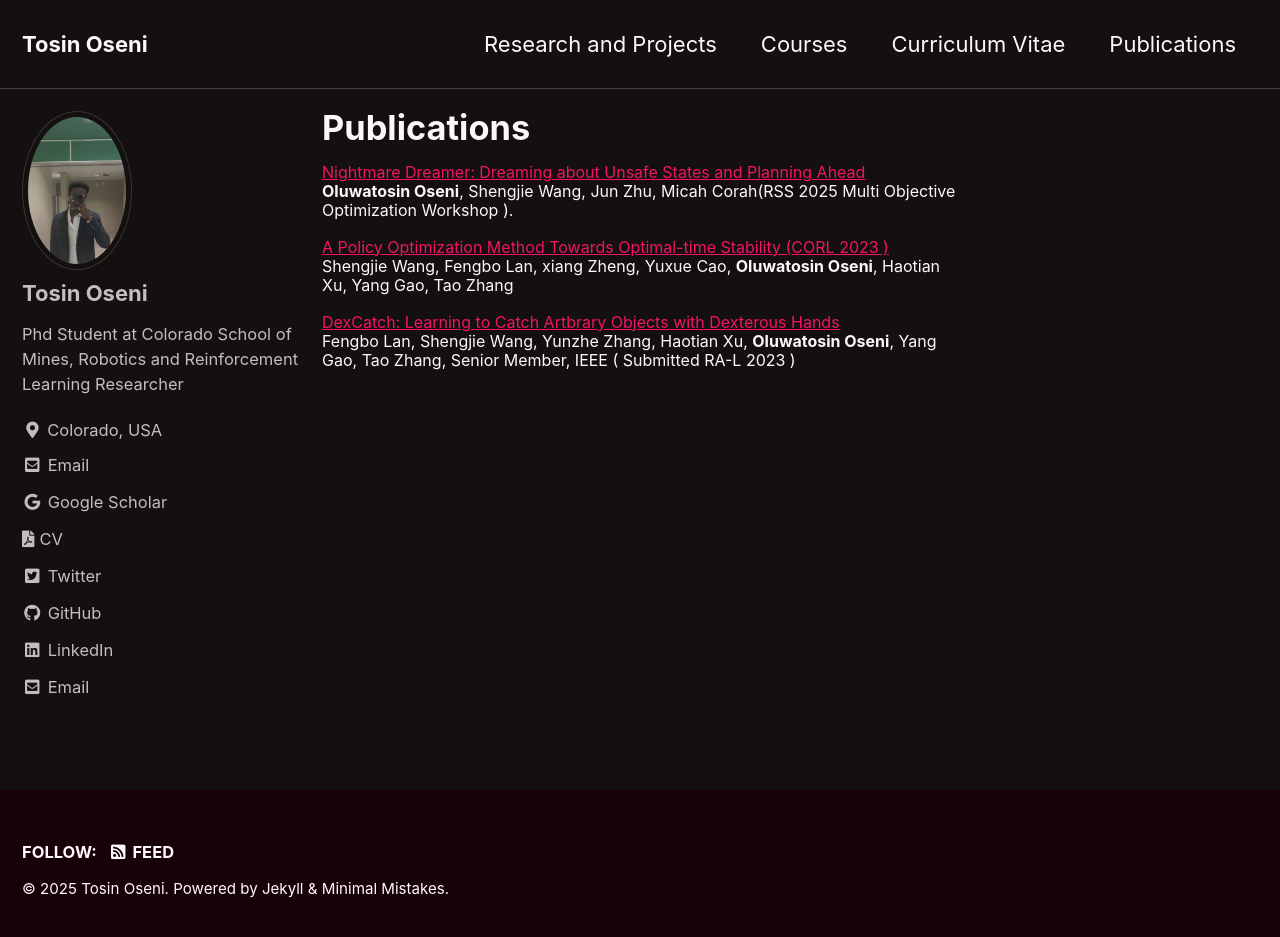
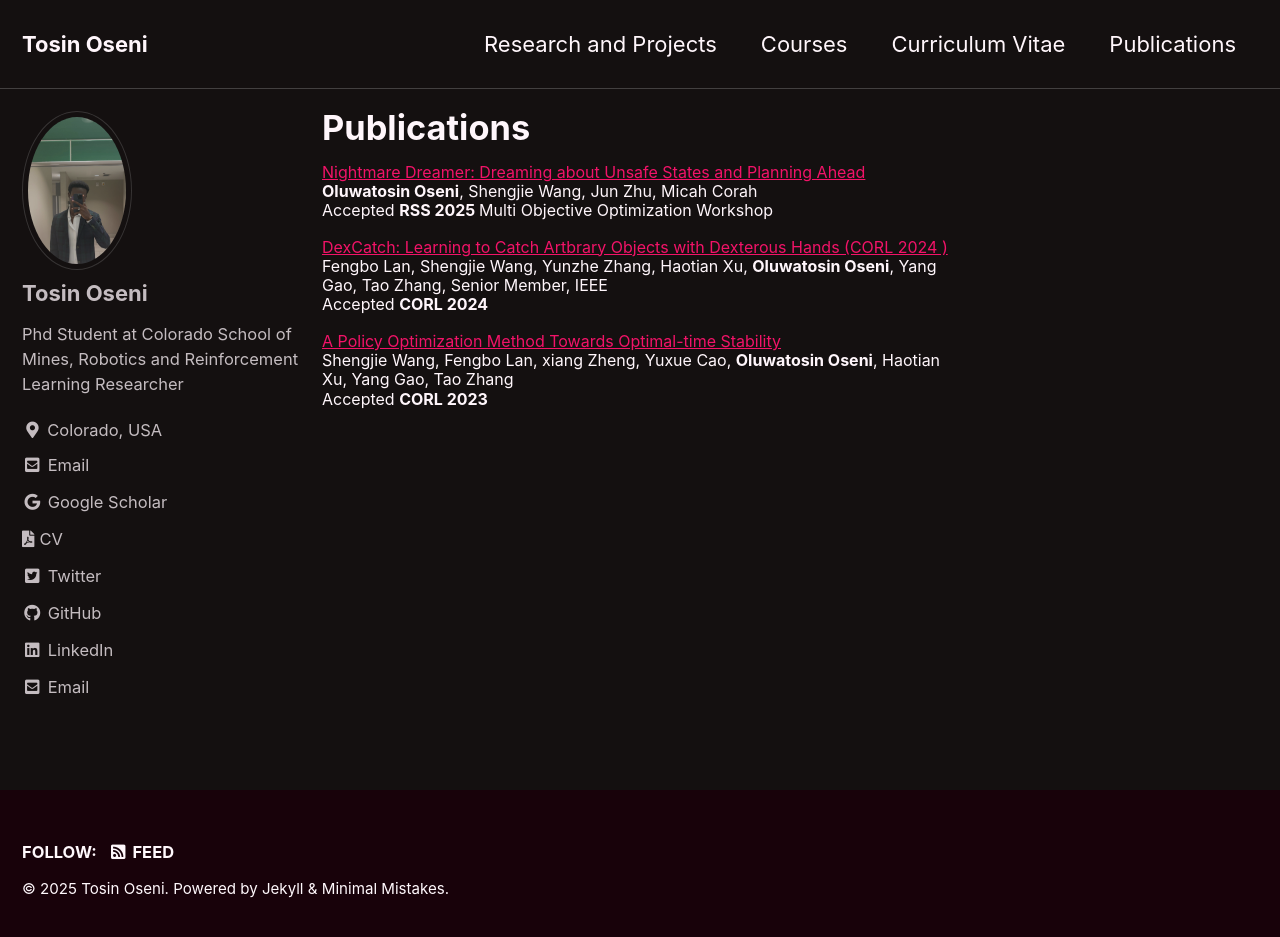
Before and after one commit to tohsin/tohsin.github.io, a Jekyll site: the page built from _pages/publications.md, in a window 1280 px wide and 945 px high. Shown: the top 937 px of the window. Built offline with Jekyll 4.4.1, drawn with Linux system fonts in a browser that asks for light colours; cached includes are drawn as plain includes.

Commit message:
bugs links

```diff
--- a/_pages/publications.md
+++ b/_pages/publications.md
@@ -10,7 +10,17 @@ author_profile: true
   <font size="3">
     <a href="/assets/papers/RSS_Dreamer.pdf">
      Nightmare Dreamer: Dreaming about Unsafe States and Planning Ahead</a> <br />
-      <strong>Oluwatosin Oseni</strong>, Shengjie Wang,  Jun Zhu, Micah Corah(RSS 2025 Multi Objective Optimization Workshop ).
+      <strong>Oluwatosin Oseni</strong>, Shengjie Wang,  Jun Zhu, Micah Corah <br />
+      Accepted <strong> RSS 2025 </strong> Multi Objective Optimization Workshop<br />
+  </font>
+</p>
+
+<p class="small">
+  <font size="3">
+    <a href="https://arxiv.org/pdf/2310.08809.pdf">
+     DexCatch: Learning to Catch Artbrary Objects with Dexterous Hands (CORL 2024 )</a> <br />
+     Fengbo Lan, Shengjie Wang, Yunzhe Zhang, Haotian Xu, <strong>Oluwatosin Oseni</strong>, Yang Gao, Tao Zhang, Senior Member, IEEE  <br />
+      Accepted <strong> CORL 2024 </strong> <br />
   </font>
 </p>
 
@@ -18,15 +28,8 @@ author_profile: true
 <p class="small">
   <font size="3">
     <a href="https://arxiv.org/pdf/2301.00521.pdf">
-      A Policy Optimization Method Towards Optimal-time Stability (CORL 2023 )</a> <br />
+      A Policy Optimization Method Towards Optimal-time Stability</a> <br />
       Shengjie Wang, Fengbo Lan, xiang Zheng, Yuxue Cao, <strong> Oluwatosin Oseni</strong>, Haotian Xu, Yang Gao, Tao Zhang <br />
+      Accepted <strong> CORL 2023 </strong> <br />
   </font>
   </p>
-
-<p class="small">
-  <font size="3">
-    <a href="https://arxiv.org/pdf/2310.08809.pdf">
-     DexCatch: Learning to Catch Artbrary Objects with Dexterous Hands</a> <br />
-     Fengbo Lan, Shengjie Wang, Yunzhe Zhang, Haotian Xu, <strong>Oluwatosin Oseni</strong>, Yang Gao, Tao Zhang, Senior Member, IEEE ( Submitted RA-L 2023 )
-  </font>
-</p>
```
